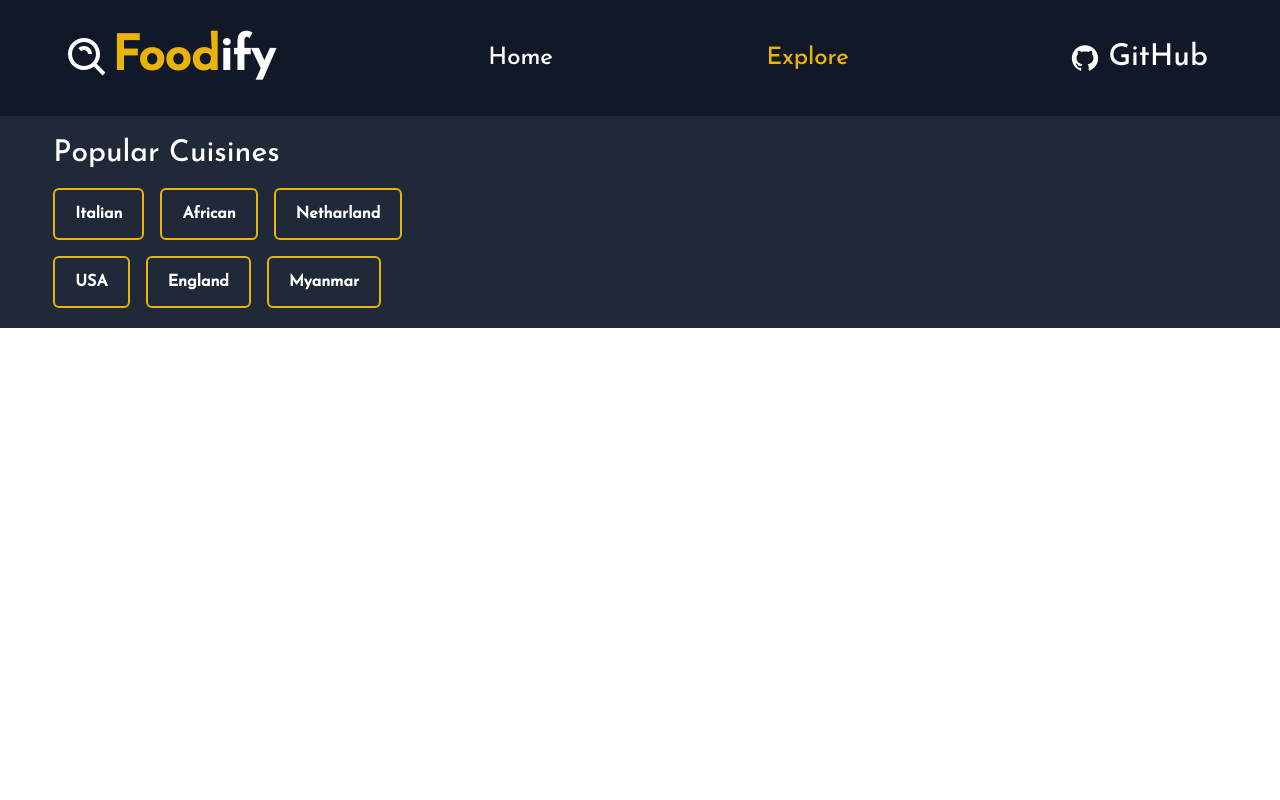
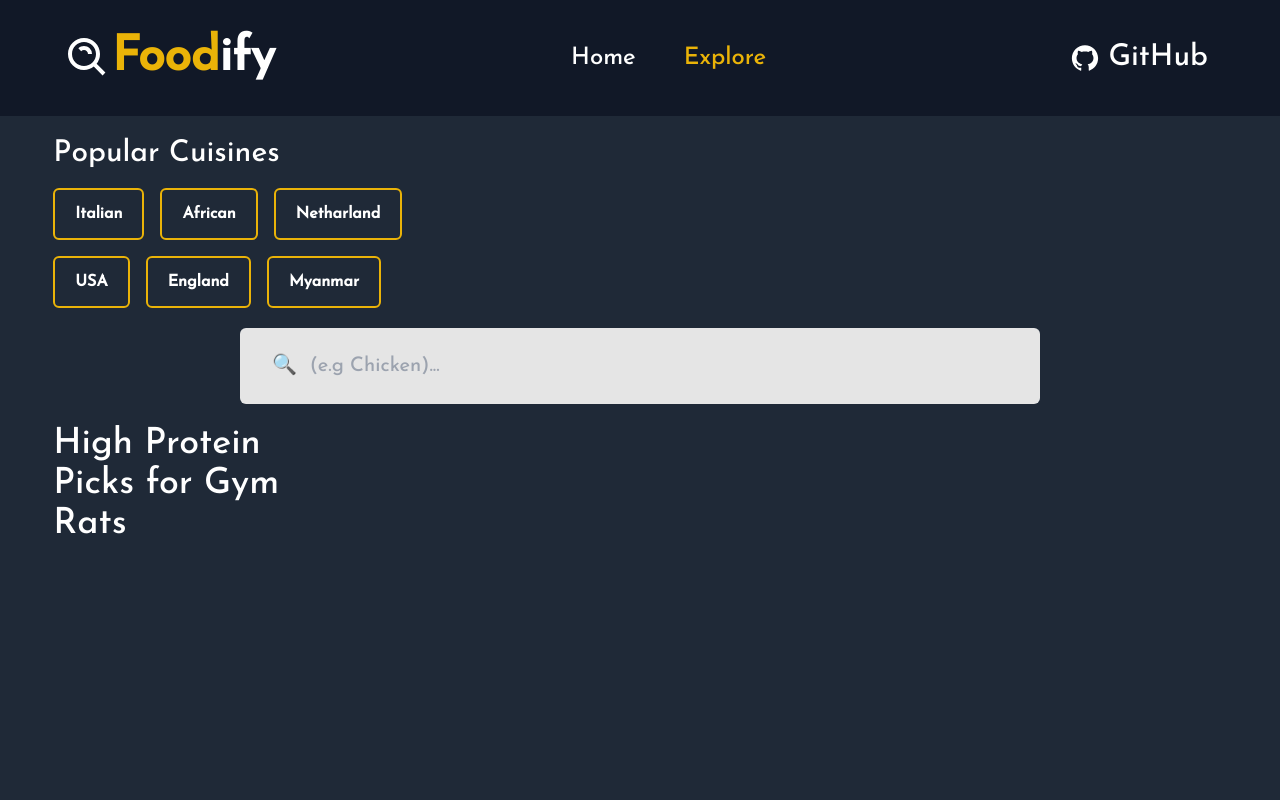
Before and after one commit to Kaungsithu-2396/Foodify, a React (Vite) app: page /explore in a window 1280 px wide. Shown: the top 800 px of the page. Built offline with nearby package versions, Linux system fonts and the light colour scheme.

Commit message:
Carousel Preparation

```diff
--- a/src/App.css
+++ b/src/App.css
@@ -12,6 +12,7 @@ body {
 }
 .home__section {
     background-image: url(img/Foodify.jpg);
+
     /* opacity: 2%; */
 }
 .active {
--- a/src/Components/AppContainer.jsx
+++ b/src/Components/AppContainer.jsx
@@ -13,13 +13,14 @@ const router = createBrowserRouter(
         <Route path="/" element={<Nav />}>
             <Route index element={<Results />} />
             <Route path="/explore" element={<Explore />} />
+
         </Route>
     )
 );
 export default function AppContainer() {
     return (
         <RouterProvider router={router}>
-            <div className="h-screen overflow-hidden"></div>
+          {/* >  <div className="h-screen overflow-hidden"></div */}
         </RouterProvider>
     );
 }
--- a/src/Components/Explore.jsx
+++ b/src/Components/Explore.jsx
@@ -1,11 +1,16 @@
 import React from "react";
 import CuisineAsFlag from "./Explore/CuisineAsFlag";
+import SearchEl from "./Search";
+import FoodListCarousel from "./Explore/FoodListCarousel";
 export default function Explore() {
     return (
         <>
-            <div className="bg-gray-800">
+            <div className="bg-gray-800 h-screen ">
                 <div className=" w-11/12 py-5 m-auto ">
                     <CuisineAsFlag />
+                    <SearchEl />
+                    <FoodListCarousel />
+                    <FoodListCarousel />
                 </div>
             </div>
         </>
--- /dev/null
+++ b/src/Components/Explore/FoodListCarousel.jsx
@@ -0,0 +1,11 @@
+import React from "react";
+
+export default function FoodListCarousel() {
+    return (
+        <>
+            <div className="w-[25%] h-screen">
+                <h1 className="text-4xl ">High Protein Picks for Gym Rats</h1>
+            </div>
+        </>
+    );
+}
--- a/src/Components/Nav.jsx
+++ b/src/Components/Nav.jsx
@@ -13,9 +13,9 @@ export default function Nav() {
     };
     return (
         <>
-            <div className=" text-white sticky top-0 h-screen overflow-hidden ">
+            <div className=" text-white h-screen   ">
                 <div className="bg-gray-900">
-                    <nav className=" w-4/5  md:w-[90%] flex justify-between items-center m-auto    py-6">
+                    <nav className=" w-4/5  md:w-[90%] flex justify-between  items-center m-auto    py-6">
                         <div
                             className="lg:text-5xl text-2xl text-white cursor-pointer sm:text-3xl md:hidden sm:block "
                             onClick={handleToggle}
@@ -29,9 +29,11 @@ export default function Nav() {
                                 <span className="text-white">ify</span>
                             </h1>
                         </div>
-                        <List title={"Home"} to={"/"} />
-                        <List title={"Explore"} to={"/explore"} />
-                        <div className="repo__  hidden md:block       cursor-pointer   hover:scale-105  transistion-all duration-300 delay-200 rounded border-black">
+                        <div className="flex justify-center items-center gap-12 ">
+                            <List title={"Home"} to={"/"} />
+                            <List title={"Explore"} to={"/explore"} />
+                        </div>
+                        <div className="repo__  hidden md:block       cursor-pointer   hover:scale-105 hover:text-yellow-500  transistion-all duration-300 delay-200 rounded border-black">
                             <h1 className="flex justify-center items-center gap-1 md:gap-2  text-xl md:text-3xl p-2  md:px-2 md:py-4">
                                 {" "}
                                 <span>
@@ -42,14 +44,12 @@ export default function Nav() {
                         </div>
                     </nav>
                 </div>
-
                 <Outlet />
             </div>
 
             {toggle && (
                 <div className="absolute top-0 bg-red-500 h-screen w-[50%] text-white  transistion-all duration-200 delay-300">
                     <h1 className="cursor-pointer">minglar par</h1>
-
                 </div>
             )}
         </>
--- a/src/Components/Results.jsx
+++ b/src/Components/Results.jsx
@@ -3,17 +3,17 @@ import React from "react";
 export default function Results() {
     return (
         <>
-            <div className="   home__section bg-repeat-y bg-cover ">
+            <div className="   home__section bg-repeat-y bg-cover bg-fixed  ">
                 <div className="bg-black/60 h-screen text-white">
                     <div className="flex justify-center flex-col items-center h-full w-full md:w-[83%] sm:w-[50%] lg:w-full m-auto">
-                        <h1 className="text-3xl w-[80%] md:w-full lg:text-5xl text-center ">
+                        <h1 className="text-3xl w-[80%]  md:w-full lg:text-5xl text-center ">
                             Your{" "}
                             <span className="text-yellow-500">Trusted</span>{" "}
-                            Cooking Buddy
+                            Cooking Buddy from Air
                             <br />
-                            <span className="text-2xl sm:w-[63%] lg:w-[30%] md:w-[70%] m-auto block  text-gray-50/70">
+                            <span className="text-2xl  lg:w-[30%] md:w-[70%] m-auto block  text-gray-50/70">
                                 Let us assist from one side in creating your
-                                Delicious Meals
+                                Delicious Meals <br />{" "}
                             </span>
                         </h1>
                         <br />
--- a/src/Components/Search.jsx
+++ b/src/Components/Search.jsx
@@ -1,15 +1,18 @@
 import React from "react";
 
-export default function Search() {
+export default function SearchEl() {
     return (
-        <div>
+        <div className=" my-5">
             <form action="" className=" flex justify-center relative">
                 <input
                     type="text"
-                    className=" px-8 py-6 rounded-md  w-[40rem] md:w-full lg:w-[50rem] text-xl relative bg-[#ffff] "
+                    className=" md:px-8 md:py-6 px-6 py-4  rounded-md  w-[40rem] md:w-full lg:w-[50rem] text-xl text-black relative bg-[#E5E5E5] "
                     placeholder="&#x1F50D;  (e.g Chicken)..."
                     required
                 />
+                {/* <button className="border text-black rounded px-3 py-2 md:px-5 md:py-3 bg-yellow-500 mx-3 hover:scale-105 hover:text-white duration-200 delay-200">
+                    Submit
+                </button> */}
             </form>
         </div>
     );
```
